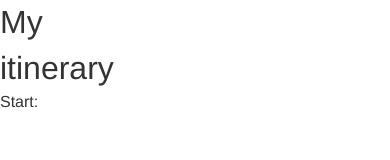
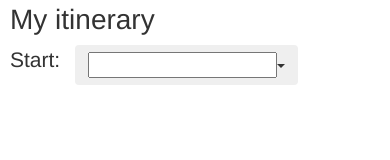
Before and after one commit to Hurryitup/jumbocode_bhi, a plain HTML site: page index.html in a window 390 px wide. Drawn offline with nearby package versions, Linux system fonts and the light colour scheme; some packages are replaced by stand-ins of ours.

Commit message:
fixed some spacing problems, drop down not working

```diff
--- a/default_style.css
+++ b/default_style.css
@@ -4,52 +4,127 @@ html, body {
         padding: 0;
 }
 
-/* @media all and (min-width: 480px) { */
+@media all and (min-width: 1200px) {
+  #map {
+    height: 60%;
+    width: 74%;
+    margin-left: 2%;
+    margin-right: 2%;
+    margin-top: 20px;
+    float: right;
+  }
+}
+
+@media all and (max-width: 1200px) {
   #map {
         height: 60%;
-        width:68%;
-        margin-left: 30%;
-       	margin-right: 3%;
-       	margin-top: 3%;
-       /* float: right; */
-        display: inline-block;
-        position: absolute;
+        width:70%;
+        margin-left: 2%;
+       	margin-right: 2%;
+       	margin-top: 20px;
+        float: right;
   }
-/*}
+}
 
-/*
-@media all and (max-width: 480px) {
+@media all and (max-width: 1005px) {
   #map {
         height: 60%;
-        width:94%;
-        margin-left: 3%;
-        margin-right: 3%;
-        margin-top: 3%;
+        width: 67%;
+        margin-left: 2%;
+        margin-right: 2%;
+        margin-top: 20px;
+        float: right;
   }
-} */
-
-/*
-.map_title {
-	margin-left: 3%;
-	font-size: 200%;
-  position: absolute;
-  height: 10%;
-  width: 25%;
-
 }
 
-.start {
-  margin-top: 15%;
-  margin-left: 3%;
-	font-size: 20px;
-  position: absolute;
-  width: 25%;
+@media all and (max-width: 900px) {
+  #map {
+        height: 60%;
+        width: 64%;
+        margin-left: 2%;
+        margin-right: 2%;
+        margin-top: 20px;
+        float: right;
+  }
 }
-*/
 
-p {
-  margin-left: 3%;
-  display: inline-block;
-  position: absolute;
-  width: 25%;
+@media all and (max-width: 835px) {
+  #map {
+        height: 60%;
+        width: 60%;
+        margin-left: 2%;
+        margin-right: 2%;
+        margin-top: 20px;
+        float: right;
+  }
 }
+
+@media all and (max-width: 750px) {
+  #map {
+        height: 60%;
+        width: 55%;
+        margin-left: 2%;
+        margin-right: 2%;
+        margin-top: 20px;
+        float: right;
+  }
+}
+
+@media all and (max-width: 640px) {
+  #map {
+        height: 60%;
+        width:96%;
+        margin-left: 2%;
+        margin-right: 2%;
+        margin-top: 300px;
+        float: left;
+  }
+}
+
+
+@media all and (min-width: 640px) {
+  .title {
+    margin-left: 10px;
+    display: inline-block;
+    position: absolute;
+    font-size: 200%;
+  }
+
+  .start {
+    margin-left: 10px;
+    display:inline-block;
+    position: absolute;
+    margin-top: 45px;
+    font-size: 150%;
+  }
+
+  .btn-group {
+    margin-left: 75px;
+    display: inline-block;
+    position: absolute;
+    margin-top: 45px;
+  }
+}
+
+@media all and (max-width: 640px) {
+  .title {
+    margin-left: 10px;
+    display: inline-block;
+    position: absolute;
+    font-size: 200%;
+  }
+
+  .start {
+    margin-left: 10px;
+    display:inline-block;
+    position: absolute;
+    margin-top: 45px;
+    font-size: 150%;
+  }
+  .btn-group {
+    margin-left: 75px;
+    display: inline-block;
+    position: absolute;
+    margin-top: 45px;
+  }
+}
--- a/index.html
+++ b/index.html
@@ -9,10 +9,17 @@
                 <link rel="stylesheet" href="https://maxcdn.bootstrapcdn.com/bootstrap/3.3.6/css/bootstrap-theme.min.css" integrity="sha384-fLW2N01lMqjakBkx3l/M9EahuwpSfeNvV63J5ezn3uZzapT0u7EYsXMjQV+0En5r" crossorigin="anonymous">
         </head>
         <body>
-                <p>
-                        <font size="6"> My itinerary </font> <br>
-                        <font size="3"> Start: </font>
-                </p>
+                <div class="title"> My itinerary </div>
+                <div class= "start"> Start: </div>
+                <div class="btn-group">
+                        <button data-toggle="dropdown" class="btn btn-inverse dropdown-toggle"><input type="text" class="typeahead"><span class="caret"></span> </button>
+                                <ul class="dropdown-menu">
+                                        <li><input type="text" class="typeahead"></li>
+                                        <li><a class="hc" href="#">Boston</a></li>
+                                        <li><a class="hc" href="#">Hull</a></li>
+                                        <li><a class="hc" href="#">Hingham</a></li>
+                                </ul>
+                </div>
 
                 <div id="map">
                         <script type="text/javascript">
```
